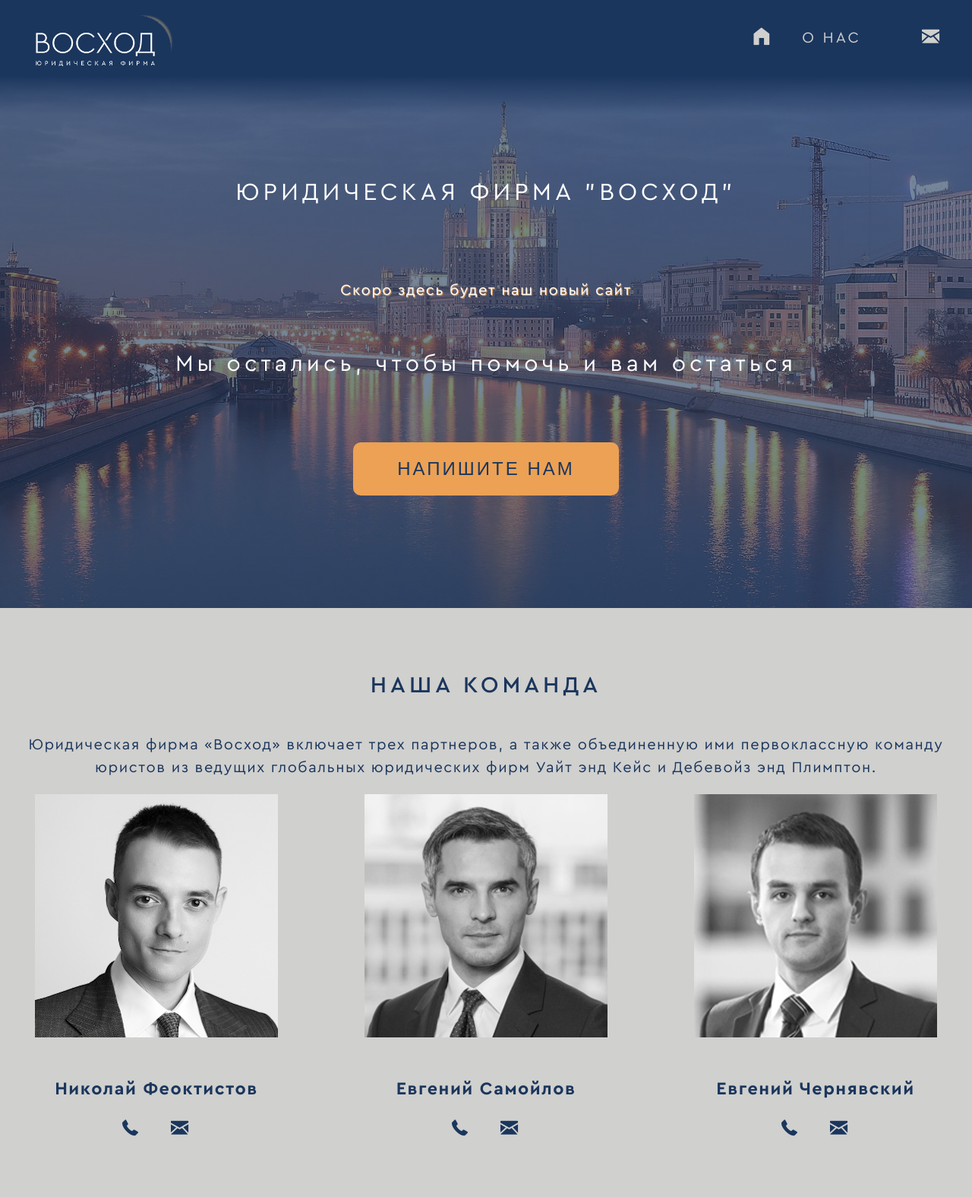
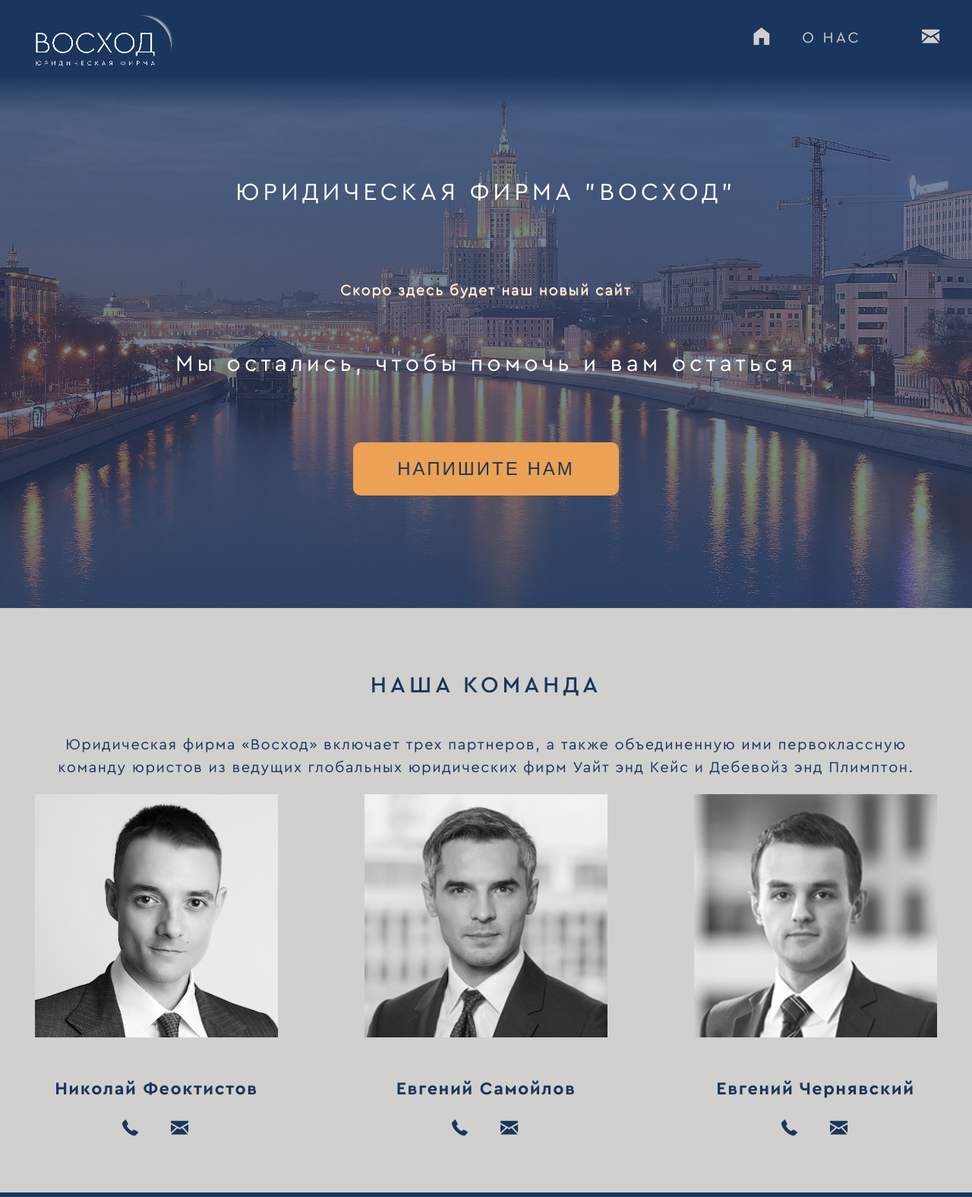
Before and after one commit to mlatysheva/voskhod, a plain HTML site: page index.html in a window 1280 px wide. Shown: the top 1575 px of the page at 76% size. Drawn offline with Linux system fonts and the light colour scheme; files whose address does not match are found by name.

Commit message:
feat: invert the logo

```diff
--- a/style.css
+++ b/style.css
@@ -43,6 +43,11 @@ a:hover {
 
 li {
   list-style: none;
+}
+
+p {
+  margin-left: 1rem;
+  margin-right: 1rem;
 }
 
 .space-block {
@@ -98,7 +103,7 @@ h1 {
 }
 
 .announcement-text {
-  text-shadow: #ECA154 1px 1px 1px;
+  text-shadow: #ECA154 0.5px 0.5px 0.5px;
 }
 
 .regular-text {
@@ -144,15 +149,15 @@ header::after {
   height: 100px;
   width: 200px;
   margin-left: 2rem;
-  background-image: url(./assets/img/Voskhod-Logo.png);
+  background-image: url(./assets/img/Voskhod-Logo-neg.png);
   background-position: center;
   background-size: contain;
   background-repeat: no-repeat;
-  filter: invert(100%) sepia(48%) saturate(2%) hue-rotate(84deg) brightness(112%) contrast(101%);
+  /* filter: invert(100%) sepia(48%) saturate(2%) hue-rotate(84deg) brightness(112%) contrast(101%); */
 }
 
 .logo:hover {
-  filter: invert(77%) sepia(92%) saturate(1900%) hue-rotate(330deg) brightness(95%) contrast(94%);
+  filter: invert(77%) sepia(92%) saturate(1900%) hue-rotate(380deg) brightness(95%) contrast(94%);
 }
 
 .header-right {
@@ -335,7 +340,7 @@ i:hover {
   align-items: center;
   justify-content: center;
   margin: 0 auto;
-  padding-bottom: 3rem;
+  padding-bottom: 2rem;
   width: 100%;
   height: 100%;
   background-color: var(--grey-color);
@@ -461,6 +466,7 @@ footer {
 
   .logo {
     height: 70px;
+    margin-left: 1rem;
   }
 
   .hamburger {
@@ -471,7 +477,13 @@ footer {
 @media (max-width: 400px) {
   .logo {
     height: 60px;
+    margin-left: 0;
   }
+
+  .team-section {
+    padding-bottom: 1.5rem;
+  }
+
   footer {
     align-items: center;
     justify-content: center;
```
Also changed, not shown: assets/img/Voskhod-Logo-neg.png (added), 3 other files.
